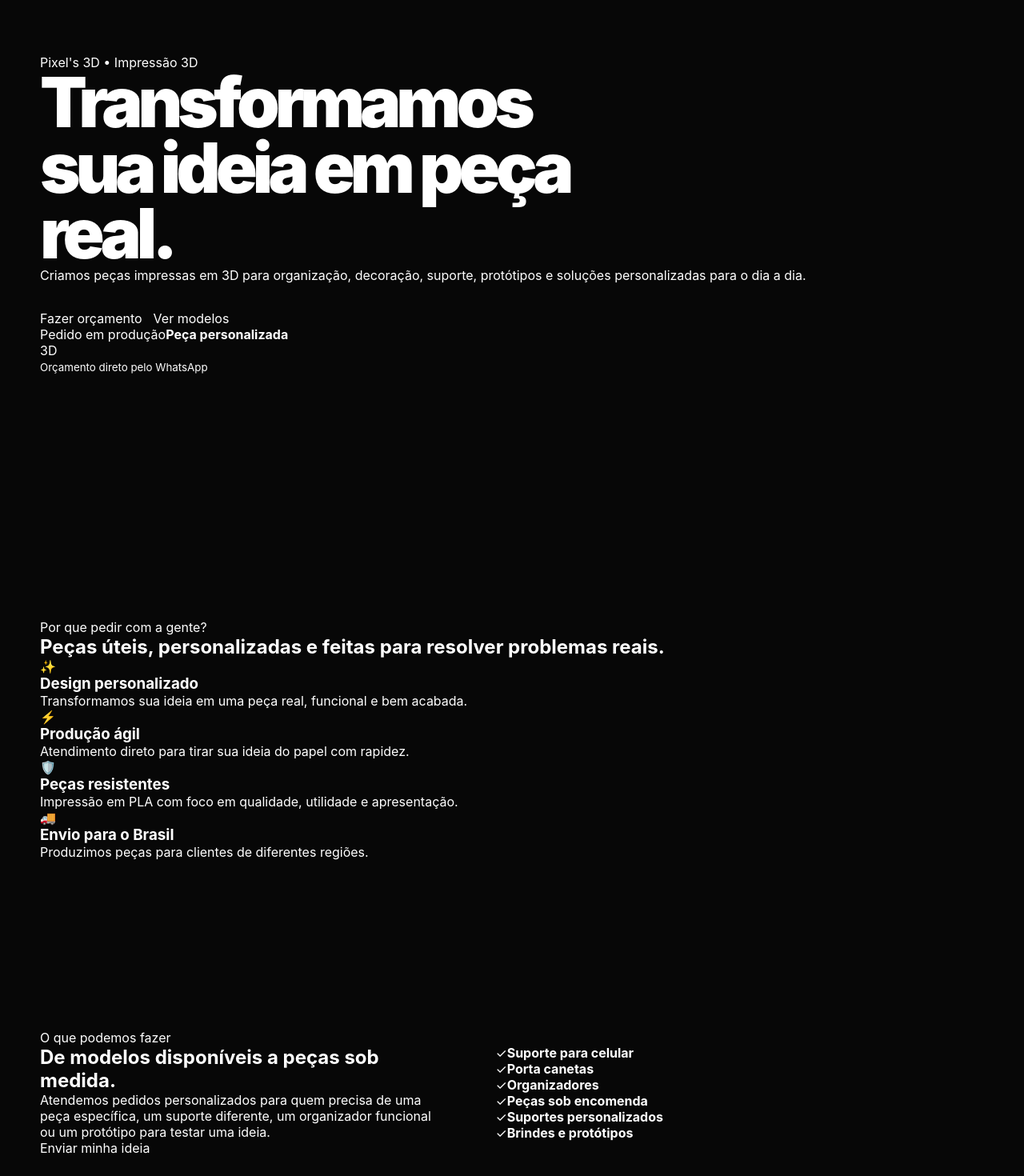
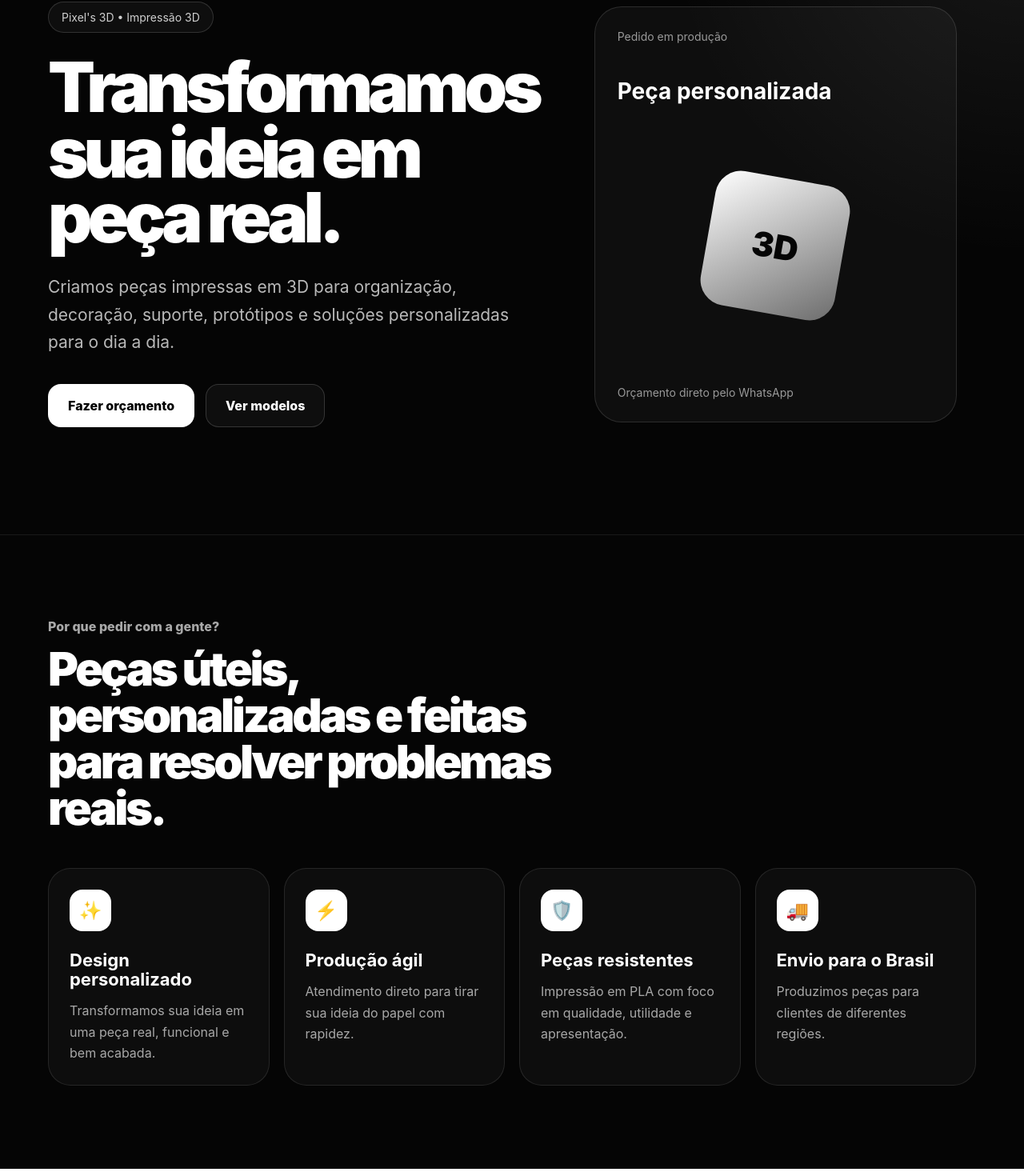
Before and after one commit to thairancorrea4-lab/pixels-3d-site, a React (Vite) app: page / in a window 1280 px wide. Shown: the part 132-1602 px from the top of the page at 80% size. Built offline with nearby package versions, Linux system fonts and the light colour scheme.

Commit message:
Update App.css

```diff
--- a/src/App.css
+++ b/src/App.css
@@ -1,7 +1,7 @@
 :root {
   font-family: Inter, ui-sans-serif, system-ui, -apple-system, BlinkMacSystemFont, "Segoe UI", sans-serif;
   color: #ffffff;
-  background: #070707;
+  background: #050505;
   font-synthesis: none;
   text-rendering: optimizeLegibility;
   -webkit-font-smoothing: antialiased;
@@ -20,7 +20,7 @@ body {
   margin: 0;
   min-width: 320px;
   min-height: 100vh;
-  background: #070707;
+  background: #050505;
 }
 
 a {
@@ -28,75 +28,8 @@ a {
   text-decoration: none;
 }
 
-.page {
-  min-height: 100vh;
-  overflow: hidden;
-  background: #070707;
-}
-
-.container {
-  width: min(1180px, calc(100% - 40px));
-  margin: 0 auto;
-}
-
-.hero {
-  position: relative;
-  min-height: 100vh;
-  display: flex;
-  align-items: center;
-  padding: 72px 0;
-  isolation: isolate;
-}
-
-.grid-bg {
-  position: absolute;
-  inset: 0;
-  opacity: 0.18;
-  background-image: linear-gradient(to right, rgba(255,255,255,0.12) 1px, transparent 1px), linear-gradient(to bottom, rgba(255,255,255,0.12) 1px, transparent 1px);
-  background-size: 72px 72px;
-  z-index: -3;
-}
-
-.hero-blur {
-  position: absolute;
-  width: 520px;
-  height: 520px;
-  border-radius: 999px;
-  filter: blur(60px);
-  z-index: -2;
-}
-
-.hero-blur-one {
-  top: -160px;
-  right: -120px;
-  background: rgba(82, 113, 255, 0.28);
-}
-
-.hero-blur-two {
-  bottom: -180px;
-  left: -140px;
-  background: rgba(255, 255, 255, 0.08);
-}
-
-.hero-content {
-  display: grid;
-  grid-template-columns: 1.04fr 0.96fr;
-  gap: 64px;
-  align-items: center;
-}
-
-.badge {
-  display: inline-flex;
-  align-items: center;
-  gap: 8px;
-  border: 1px solid rgba(255,255,255,0.12);
-  background: rgba(255,255,255,0.06);
-  padding: 10px 16px;
-  border-radius: 999px;
-  color: #d2d2d2;
-  font-size: 14px;
-  backdrop-filter: blur(12px);
-  margin-bottom: 28px;
+button {
+  font-family: inherit;
 }
 
 h1,
@@ -106,7 +39,48 @@ p {
   margin: 0;
 }
 
-h1 {
+.page {
+  min-height: 100vh;
+  overflow: hidden;
+  background: #050505;
+}
+
+.container {
+  width: min(1160px, calc(100% - 40px));
+  margin: 0 auto;
+}
+
+/* HERO */
+
+.hero {
+  min-height: 100vh;
+  display: flex;
+  align-items: center;
+  padding: 80px 0;
+  background:
+    radial-gradient(circle at top right, rgba(255, 255, 255, 0.08), transparent 30%),
+    #050505;
+}
+
+.hero-grid {
+  display: grid;
+  grid-template-columns: 1.05fr 0.95fr;
+  gap: 70px;
+  align-items: center;
+}
+
+.tag {
+  display: inline-flex;
+  border: 1px solid rgba(255, 255, 255, 0.14);
+  color: #cfcfcf;
+  padding: 10px 16px;
+  border-radius: 999px;
+  font-size: 14px;
+  margin-bottom: 28px;
+  background: rgba(255, 255, 255, 0.04);
+}
+
+.hero h1 {
   font-size: clamp(48px, 7vw, 86px);
   line-height: 0.95;
   letter-spacing: -0.07em;
@@ -114,8 +88,8 @@ h1 {
   max-width: 760px;
 }
 
-.subtitle {
-  color: #c8c8c8;
+.hero p {
+  color: #b9b9b9;
   font-size: clamp(17px, 2vw, 21px);
   line-height: 1.65;
   max-width: 620px;
@@ -124,284 +98,209 @@ h1 {
 
 .hero-actions {
   display: flex;
+  flex-wrap: wrap;
   gap: 14px;
-  flex-wrap: wrap;
   margin-top: 34px;
 }
 
-.btn {
+/* BOTÕES */
+
+.button {
   display: inline-flex;
   align-items: center;
   justify-content: center;
-  gap: 10px;
-  min-height: 56px;
+  min-height: 54px;
   padding: 0 24px;
-  border-radius: 18px;
+  border-radius: 16px;
   font-weight: 800;
-  transition: transform .2s ease, background .2s ease, border-color .2s ease;
+  border: 1px solid transparent;
+  transition: 0.2s ease;
 }
 
-.btn:hover {
+.button:hover {
   transform: translateY(-2px);
 }
 
-.btn.primary {
+.button-light {
   background: #ffffff;
   color: #000000;
-  box-shadow: 0 24px 60px rgba(255,255,255,0.12);
 }
 
-.btn.primary:hover {
-  background: #ededed;
+.button-light:hover {
+  background: #e9e9e9;
 }
 
-.btn.secondary {
-  border: 1px solid rgba(255,255,255,0.16);
-  background: rgba(255,255,255,0.06);
+.button-dark {
   color: #ffffff;
+  border-color: rgba(255, 255, 255, 0.16);
+  background: rgba(255, 255, 255, 0.04);
 }
 
-.btn.secondary:hover {
-  background: rgba(255,255,255,0.1);
+.button-dark:hover {
+  background: rgba(255, 255, 255, 0.08);
 }
 
-.btn.black {
+.button-black {
   background: #050505;
   color: #ffffff;
   margin-top: 32px;
 }
 
-.btn.black:hover {
-  background: #242424;
+.button-black:hover {
+  background: #202020;
 }
 
-.stats {
-  display: grid;
-  grid-template-columns: repeat(3, 1fr);
-  gap: 14px;
-  margin-top: 44px;
-  max-width: 610px;
+.button.full {
+  width: 100%;
 }
 
-.stats div {
-  border: 1px solid rgba(255,255,255,0.11);
-  background: rgba(255,255,255,0.05);
-  border-radius: 24px;
-  padding: 18px;
-}
+/* HERO CARD */
 
-.stats strong {
-  display: block;
-  font-size: 28px;
-  font-weight: 950;
-  margin-bottom: 6px;
-}
-
-.stats span {
-  display: block;
-  color: #a9a9a9;
-  font-size: 13px;
-  line-height: 1.35;
-}
-
-.hero-card {
+.hero-preview {
   position: relative;
 }
 
-.hero-card::before {
-  content: "";
-  position: absolute;
-  inset: -28px;
-  background: rgba(255,255,255,0.09);
-  border-radius: 999px;
-  filter: blur(58px);
+.preview-card {
+  border: 1px solid rgba(255, 255, 255, 0.12);
+  background: rgba(255, 255, 255, 0.04);
+  border-radius: 34px;
+  padding: 28px;
+  min-height: 520px;
+  display: flex;
+  flex-direction: column;
+  justify-content: space-between;
 }
 
-.order-card {
-  position: relative;
-  border: 1px solid rgba(255,255,255,0.13);
-  border-radius: 36px;
-  padding: 24px;
-  background: linear-gradient(135deg, rgba(255,255,255,0.15), rgba(255,255,255,0.04));
-  backdrop-filter: blur(16px);
-  box-shadow: 0 40px 120px rgba(0,0,0,0.45);
+.preview-card span {
+  color: #999999;
+  font-size: 14px;
 }
 
-.order-top {
-  border: 1px solid rgba(255,255,255,0.10);
-  background: #090909;
-  border-radius: 28px;
-  padding: 24px;
-  display: flex;
-  justify-content: space-between;
-  gap: 18px;
-  align-items: center;
+.preview-card strong {
+  display: block;
+  font-size: 28px;
+  margin-top: 8px;
 }
 
-.order-top span,
-.mini-grid span {
-  display: block;
-  color: #8d8d8d;
+.preview-card small {
+  color: #999999;
   font-size: 14px;
-  margin-bottom: 8px;
 }
 
-.order-top h2 {
-  font-size: 26px;
-  letter-spacing: -0.03em;
-}
-
-.cube-icon {
-  width: 58px;
-  height: 58px;
-  display: grid;
-  place-items: center;
-  background: #ffffff;
-  color: #000000;
-  border-radius: 18px;
-  font-size: 30px;
-  font-weight: 900;
-}
-
-.piece-preview {
-  height: 290px;
-  border: 1px solid rgba(255,255,255,0.10);
-  border-radius: 28px;
-  margin: 18px 0;
-  background: radial-gradient(circle at center, rgba(255,255,255,0.18), transparent 38%);
+.preview-object {
+  height: 280px;
   display: grid;
   place-items: center;
 }
 
-.floating-cube {
+.preview-object div {
   width: 170px;
   height: 170px;
-  border-radius: 30px;
-  background: linear-gradient(135deg, #ffffff, #5f5f5f);
-  transform: rotate(12deg);
+  border-radius: 32px;
+  background: linear-gradient(145deg, #ffffff, #6c6c6c);
+  color: #050505;
   display: grid;
   place-items: center;
-  box-shadow: 0 34px 80px rgba(0,0,0,0.55);
-  animation: float 4s ease-in-out infinite;
+  font-size: 42px;
+  font-weight: 950;
+  transform: rotate(10deg);
 }
 
-.cube-inner {
-  width: 116px;
-  height: 116px;
-  border-radius: 24px;
-  display: grid;
-  place-items: center;
-  background: rgba(5,5,5,0.92);
-  color: #ffffff;
-  font-size: 38px;
-  font-weight: 950;
-  border: 1px solid rgba(255,255,255,0.18);
+/* SEÇÕES */
+
+.section {
+  padding: 104px 0;
+  background: #050505;
+  border-top: 1px solid rgba(255, 255, 255, 0.08);
 }
 
-@keyframes float {
-  0%, 100% { transform: translateY(0) rotate(12deg); }
-  50% { transform: translateY(-14px) rotate(16deg); }
-}
-
-.mini-grid {
-  display: grid;
-  grid-template-columns: 1fr 1fr;
-  gap: 14px;
-}
-
-.mini-grid div {
-  border: 1px solid rgba(255,255,255,0.10);
-  background: rgba(255,255,255,0.05);
-  border-radius: 22px;
-  padding: 18px;
-}
-
-.section {
-  padding: 106px 0;
-}
-
-.dark-section {
-  background: #070707;
-  border-top: 1px solid rgba(255,255,255,0.08);
-}
-
-.section-heading {
+.section-title {
   max-width: 720px;
   margin-bottom: 46px;
 }
 
-.section-heading.center {
+.section-title.center {
   text-align: center;
   margin-left: auto;
   margin-right: auto;
 }
 
-.section-heading span,
-.label-dark {
+.section-title span,
+.label {
   display: inline-block;
   color: #a8a8a8;
   font-weight: 800;
   margin-bottom: 14px;
 }
 
-.section-heading h2,
-.light-section h2,
+.section-title h2,
+.section-light h2,
 .cta-box h2 {
-  font-size: clamp(36px, 5vw, 58px);
+  font-size: clamp(34px, 5vw, 58px);
   line-height: 1;
   letter-spacing: -0.06em;
   font-weight: 950;
 }
 
-.cards {
+.grid {
   display: grid;
   gap: 18px;
 }
 
-.cards.four {
+.grid.four {
   grid-template-columns: repeat(4, 1fr);
 }
 
-.benefit-card,
-.step-card {
-  border: 1px solid rgba(255,255,255,0.10);
-  background: rgba(255,255,255,0.045);
-  border-radius: 30px;
-  padding: 28px;
-  transition: background .2s ease, transform .2s ease;
+/* CARDS */
+
+.minimal-card,
+.step-card,
+.catalog-card {
+  border: 1px solid rgba(255, 255, 255, 0.10);
+  background: rgba(255, 255, 255, 0.035);
+  border-radius: 28px;
+  padding: 26px;
+  transition: 0.2s ease;
 }
 
-.benefit-card:hover,
-.step-card:hover {
-  background: rgba(255,255,255,0.075);
-  transform: translateY(-4px);
+.minimal-card:hover,
+.step-card:hover,
+.catalog-card:hover {
+  background: rgba(255, 255, 255, 0.06);
+  transform: translateY(-3px);
 }
 
-.icon {
+.card-icon,
+.product-placeholder {
   width: 52px;
   height: 52px;
   display: grid;
   place-items: center;
   background: #ffffff;
   color: #000000;
-  border-radius: 18px;
-  font-size: 24px;
-  margin-bottom: 26px;
+  border-radius: 16px;
+  font-size: 23px;
+  font-weight: 900;
+  margin-bottom: 24px;
 }
 
-.benefit-card h3,
-.step-card h3 {
+.minimal-card h3,
+.step-card h3,
+.catalog-card h3 {
   font-size: 22px;
   margin-bottom: 14px;
   line-height: 1.1;
 }
 
-.benefit-card p {
+.minimal-card p,
+.catalog-card p {
   color: #a8a8a8;
   line-height: 1.65;
 }
 
-.light-section {
+/* SEÇÃO BRANCA */
+
+.section-light {
   background: #ffffff;
   color: #050505;
 }
@@ -413,7 +312,7 @@ h1 {
   align-items: center;
 }
 
-.light-section p {
+.section-light p {
   color: #5f5f5f;
   font-size: 18px;
   line-height: 1.75;
@@ -421,30 +320,30 @@ h1 {
   max-width: 580px;
 }
 
-.product-grid {
+.service-grid {
   display: grid;
   grid-template-columns: repeat(2, 1fr);
   gap: 16px;
 }
 
-.product-card {
+.service-card {
   min-height: 150px;
-  border: 1px solid rgba(0,0,0,0.09);
-  background: #f4f4f4;
-  border-radius: 28px;
-  padding: 28px;
+  border: 1px solid rgba(0, 0, 0, 0.09);
+  background: #f5f5f5;
+  border-radius: 26px;
+  padding: 26px;
   display: flex;
   flex-direction: column;
   justify-content: space-between;
-  transition: background .2s ease, transform .2s ease;
+  transition: 0.2s ease;
 }
 
-.product-card:hover {
-  background: #e9e9e9;
-  transform: translateY(-4px);
+.service-card:hover {
+  background: #ebebeb;
+  transform: translateY(-3px);
 }
 
-.product-card span {
+.service-card span {
   width: 32px;
   height: 32px;
   display: grid;
@@ -455,67 +354,134 @@ h1 {
   font-weight: 900;
 }
 
-.product-card strong {
+.service-card strong {
   font-size: 22px;
   line-height: 1.1;
 }
 
-.produtos-modelos {
+/* CATÁLOGO */
+
+.catalog-grid {
+  display: grid;
   grid-template-columns: repeat(3, 1fr);
+  gap: 18px;
 }
 
-.produto-card-detalhado {
-  overflow: hidden;
+.catalog-card {
   display: flex;
   flex-direction: column;
-  min-height: 100%;
+  padding: 22px;
+  overflow: hidden;
 }
 
-.produto-img {
+.catalog-info {
+  display: flex;
+  flex-direction: column;
+  flex: 1;
+}
+
+.catalog-info p {
+  flex: 1;
+}
+
+.product-carousel {
+  position: relative;
   width: 100%;
-  height: 230px;
+  margin-bottom: 22px;
+}
+
+.product-image {
+  width: 100%;
+  height: 250px;
   object-fit: cover;
   object-position: center;
-  border-radius: 24px;
-  margin-bottom: 22px;
+  border-radius: 22px;
   border: 1px solid rgba(255, 255, 255, 0.12);
   background: #111111;
   display: block;
 }
 
-.produto-card-detalhado h3 {
-  margin-top: 0;
+.carousel-arrow {
+  position: absolute;
+  top: 50%;
+  transform: translateY(-50%);
+  width: 38px;
+  height: 38px;
+  border: none;
+  border-radius: 999px;
+  background: rgba(0, 0, 0, 0.72);
+  color: #ffffff;
+  font-size: 32px;
+  line-height: 1;
+  display: grid;
+  place-items: center;
+  cursor: pointer;
+  z-index: 2;
+  transition: 0.2s ease;
 }
 
-.produto-card-detalhado p {
-  flex: 1;
+.carousel-arrow:hover {
+  background: #ffffff;
+  color: #000000;
 }
 
-.produto-btn {
-  width: 100%;
-  margin-top: 22px;
-  text-align: center;
+.carousel-arrow.left {
+  left: 12px;
+}
+
+.carousel-arrow.right {
+  right: 12px;
+}
+
+.carousel-indicators {
+  position: absolute;
+  left: 50%;
+  bottom: 12px;
+  transform: translateX(-50%);
+  display: flex;
+  gap: 7px;
+  padding: 7px 10px;
+  border-radius: 999px;
+  background: rgba(0, 0, 0, 0.55);
+  backdrop-filter: blur(8px);
+  z-index: 2;
+}
+
+.indicator {
+  width: 8px;
+  height: 8px;
+  border: none;
+  border-radius: 999px;
+  padding: 0;
+  cursor: pointer;
+  background: rgba(255, 255, 255, 0.42);
+}
+
+.indicator.active {
+  width: 20px;
+  background: #ffffff;
 }
 
 .step-card span {
   display: block;
-  font-size: 54px;
+  font-size: 52px;
   font-weight: 950;
-  color: rgba(255,255,255,0.15);
-  margin-bottom: 48px;
+  color: rgba(255, 255, 255, 0.16);
+  margin-bottom: 44px;
 }
 
-.cta-section {
-  background: #070707;
+/* CTA */
+
+.cta {
+  background: #050505;
 }
 
 .cta-box {
-  border: 1px solid rgba(255,255,255,0.12);
-  background: linear-gradient(135deg, rgba(255,255,255,0.15), rgba(255,255,255,0.04));
-  border-radius: 38px;
-  padding: clamp(32px, 7vw, 72px);
+  border: 1px solid rgba(255, 255, 255, 0.12);
+  background: rgba(255, 255, 255, 0.04);
+  border-radius: 34px;
+  padding: clamp(34px, 7vw, 72px);
   text-align: center;
-  box-shadow: 0 44px 120px rgba(0,0,0,0.40);
 }
 
 .cta-box h2 {
@@ -524,15 +490,17 @@ h1 {
 }
 
 .cta-box p {
-  color: #c1c1c1;
+  color: #b9b9b9;
   max-width: 690px;
   margin: 24px auto 34px;
   line-height: 1.75;
   font-size: 18px;
 }
 
+/* FOOTER */
+
 .footer {
-  border-top: 1px solid rgba(255,255,255,0.08);
+  border-top: 1px solid rgba(255, 255, 255, 0.08);
   padding: 28px 0;
   color: #858585;
   font-size: 14px;
@@ -544,62 +512,53 @@ h1 {
   gap: 20px;
 }
 
-.fade-up {
-  animation: fadeUp .75s ease both;
-}
-
-.delay {
-  animation-delay: .14s;
-}
-
-@keyframes fadeUp {
-  from { opacity: 0; transform: translateY(24px); }
-  to { opacity: 1; transform: translateY(0); }
-}
+/* RESPONSIVO */
 
 @media (max-width: 980px) {
-  .hero-content,
+  .hero-grid,
   .split {
     grid-template-columns: 1fr;
   }
 
-  .cards.four {
+  .grid.four {
     grid-template-columns: repeat(2, 1fr);
   }
 
-  .produtos-modelos {
+  .catalog-grid {
     grid-template-columns: repeat(2, 1fr);
   }
 
-  .hero-card {
+  .hero-preview {
     max-width: 620px;
   }
 }
 
 @media (max-width: 640px) {
   .container {
-    width: min(100% - 28px, 1180px);
+    width: min(100% - 28px, 1160px);
   }
 
   .hero {
-    padding: 44px 0 70px;
+    padding: 48px 0 76px;
   }
 
   .hero-actions,
-  .btn {
+  .button {
     width: 100%;
   }
 
-  .stats,
-  .mini-grid,
-  .product-grid,
-  .cards.four,
-  .produtos-modelos {
+  .grid.four,
+  .catalog-grid,
+  .service-grid {
     grid-template-columns: 1fr;
   }
 
-  .produto-img {
-    height: 260px;
+  .preview-card {
+    min-height: 420px;
+  }
+
+  .product-image {
+    height: 270px;
   }
 
   .section {
```
